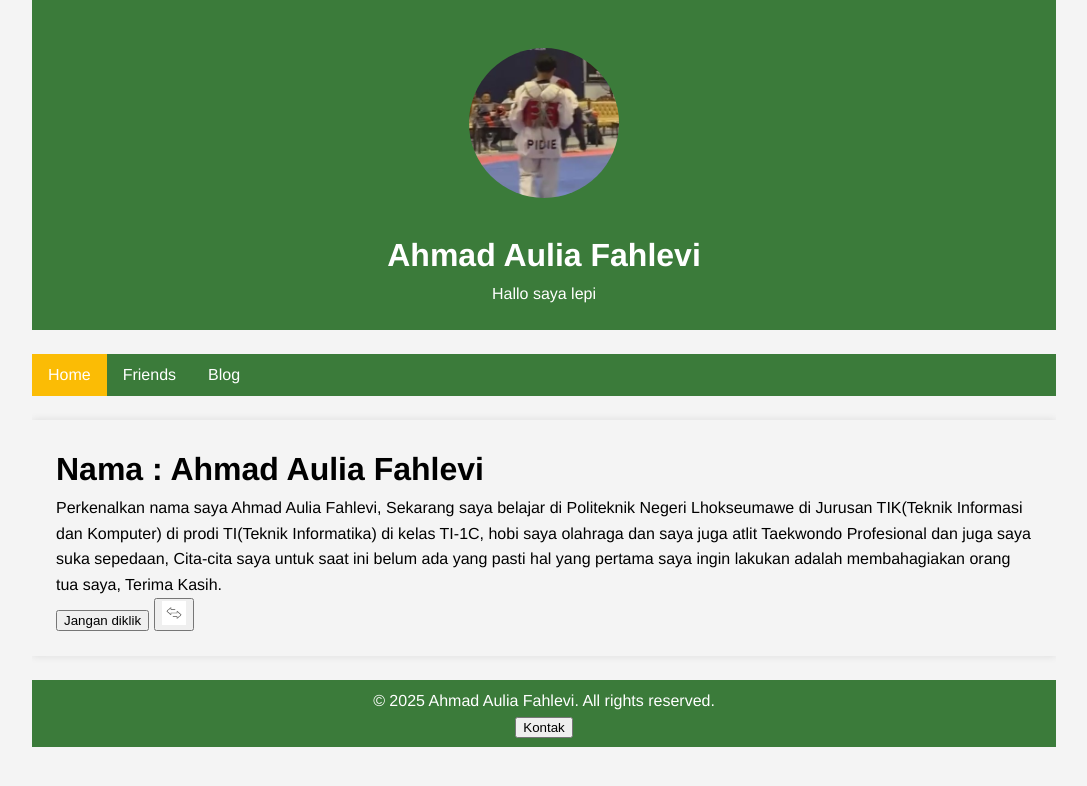
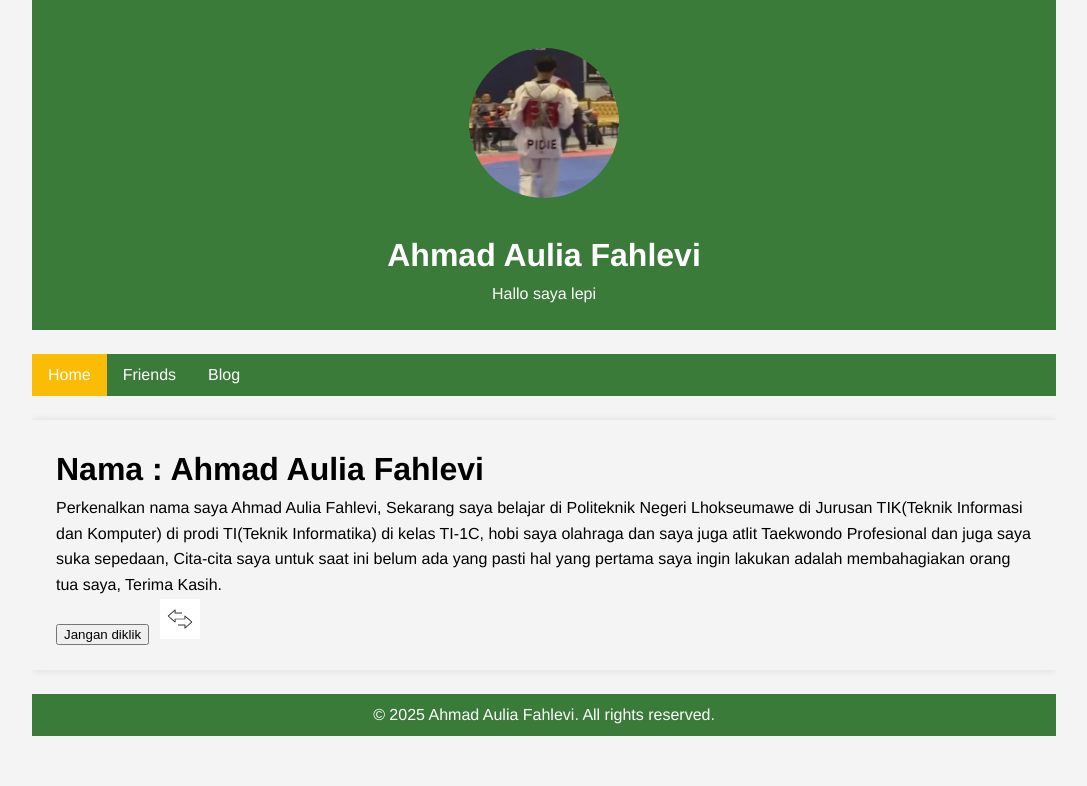
Before and after one commit to lepii1/lepii1.github.io, a Jekyll site: the page built from index.html, in a window 1280 px wide. Shown: the top 786 px of the page, without its empty margins (96-1183 px from the left). Built offline with Jekyll 4.4.1, drawn with Linux system fonts in a browser that asks for light colours.

Commit message:
initial commit

```diff
--- a/_layouts/default.html
+++ b/_layouts/default.html
@@ -40,7 +40,6 @@
 
         <footer>
             <p>&copy; {{ site.time | date: '%Y' }} {{ site.title }}. All rights reserved.</p>
-            <button onclick="myFunction2()">Kontak</button>
         </footer>
     </div>
 </body>
--- a/_sass/edit.scss
+++ b/_sass/edit.scss
@@ -88,3 +88,13 @@ nav {
 button a {
     text-decoration: none;
 }
+
+.switch {
+    background: none;
+    border: none;
+    cursor: pointer;
+    img {
+        width: 40px;
+        height: 40px;
+    }
+}
--- a/assets/js/scripts.js
+++ b/assets/js/scripts.js
@@ -1,7 +1,3 @@
 function myFunction() {
     alert("Kan dah ku bilang jangan di klik!");
 }
-
-function myFunction2() {
-    alert("Hubungi 0812-8806-1832");
-}
--- a/index.html
+++ b/index.html
@@ -14,6 +14,6 @@ title: Home
 
 <button onclick="myFunction()">Jangan diklik</button>
 
-<button id="theme-toggle" class="theme-toggle">
-    <a href="https://lepii1.github.io/CV/"><img id="theme-icon" src="/assets/images/switch.jpg" alt="Toggle Theme" width="24"></a>
+<button class="switch">
+    <a href="https://lepii1.github.io/CV/"><img src="/assets/images/switch.jpg" alt="" width="24"></a>
   </button>
```
